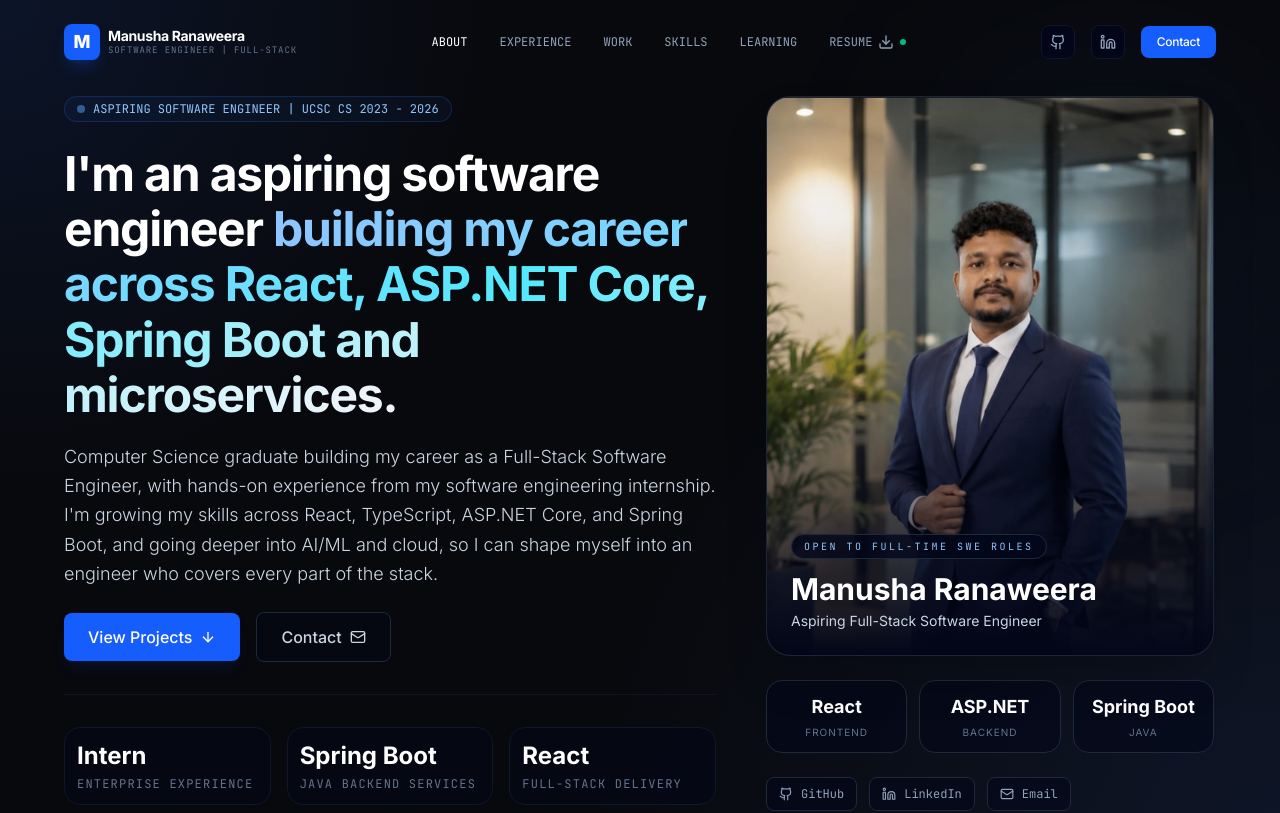
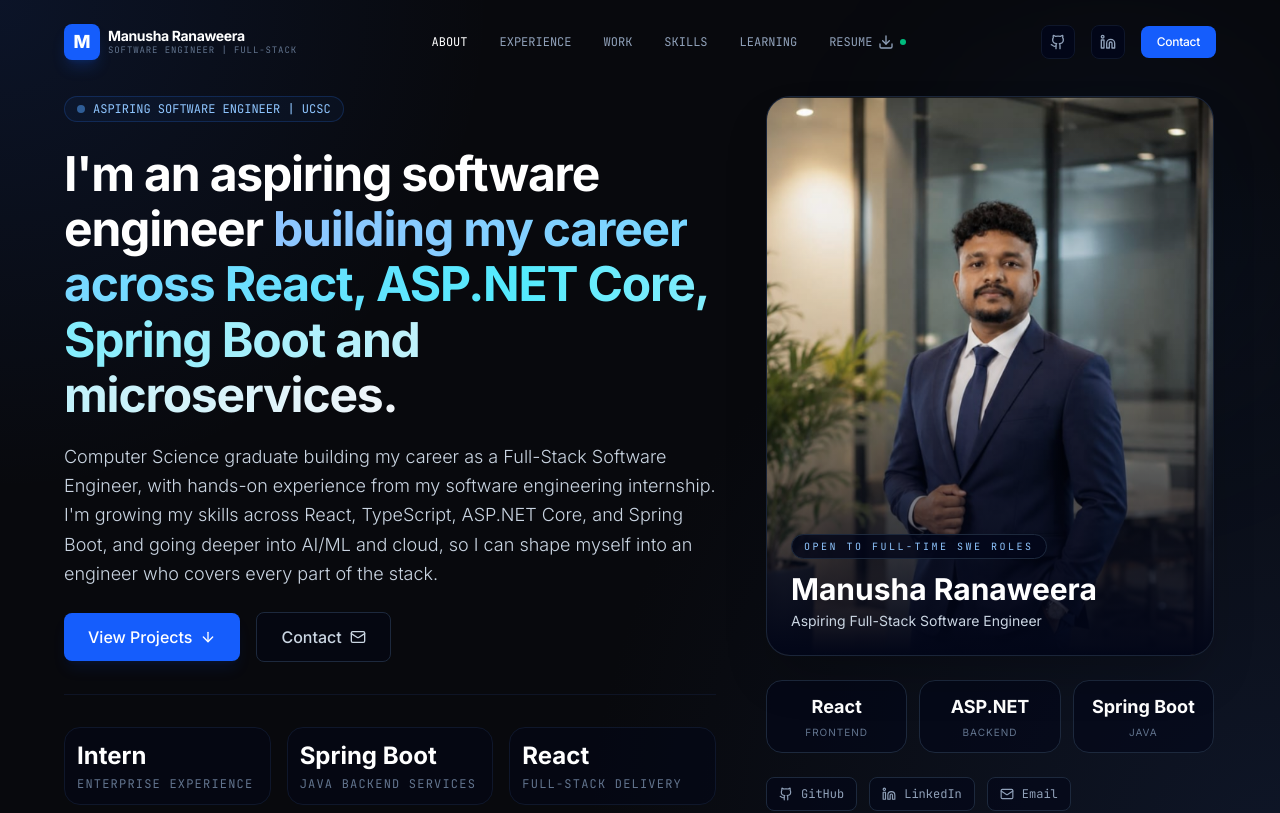
Before and after one commit to manusha0652/manusha-dev, a React (Vite) app: page /#/ in a window 1280 px wide. Shown: the top 813 px of the page. Built offline with nearby package versions, Linux system fonts and the light colour scheme.

Commit message:
didi  some  changes

```diff
--- a/src/components/Hero.tsx
+++ b/src/components/Hero.tsx
@@ -19,7 +19,7 @@ export default function Hero() {
             className="inline-flex items-center gap-2 px-3 py-1 rounded-full border border-blue-500/20 bg-blue-500/5 text-blue-300 text-xs font-mono mb-6 self-start"
           >
             <span className="flex h-2 w-2 rounded-full bg-blue-400 animate-pulse"></span>
-            ASPIRING SOFTWARE ENGINEER | UCSC CS 2023 - 2026
+            ASPIRING SOFTWARE ENGINEER | UCSC
           </motion.div>
 
           <motion.h1
```
